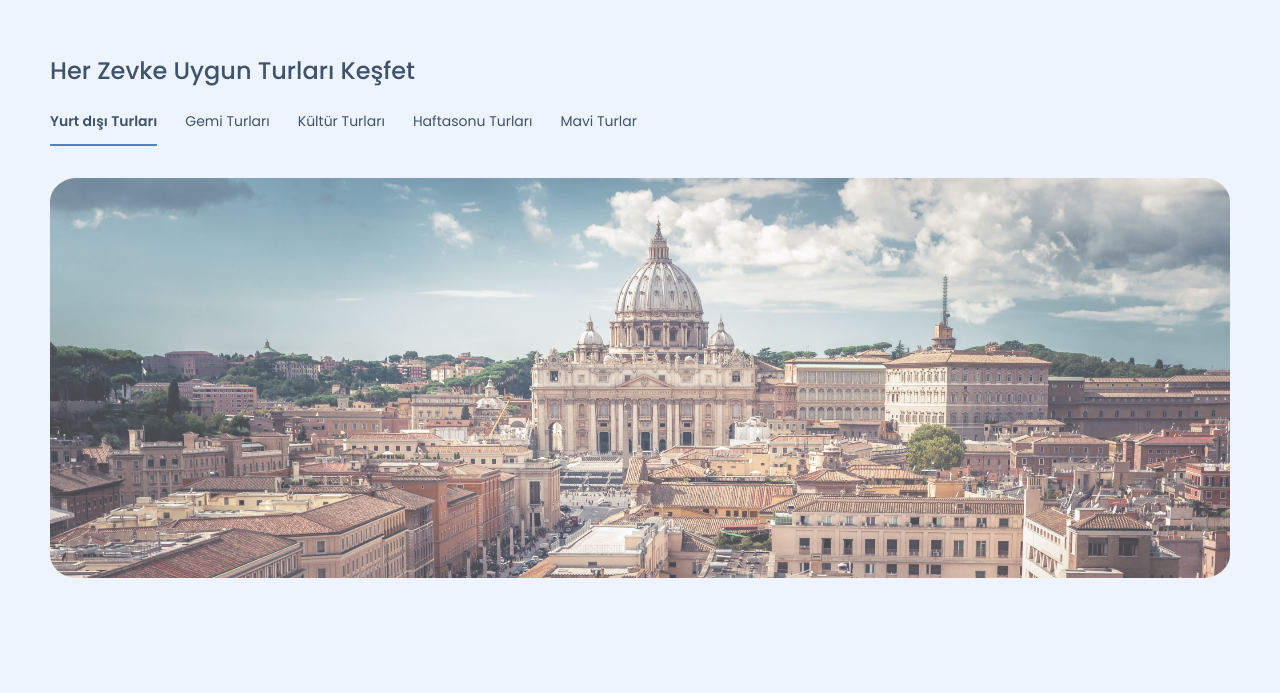
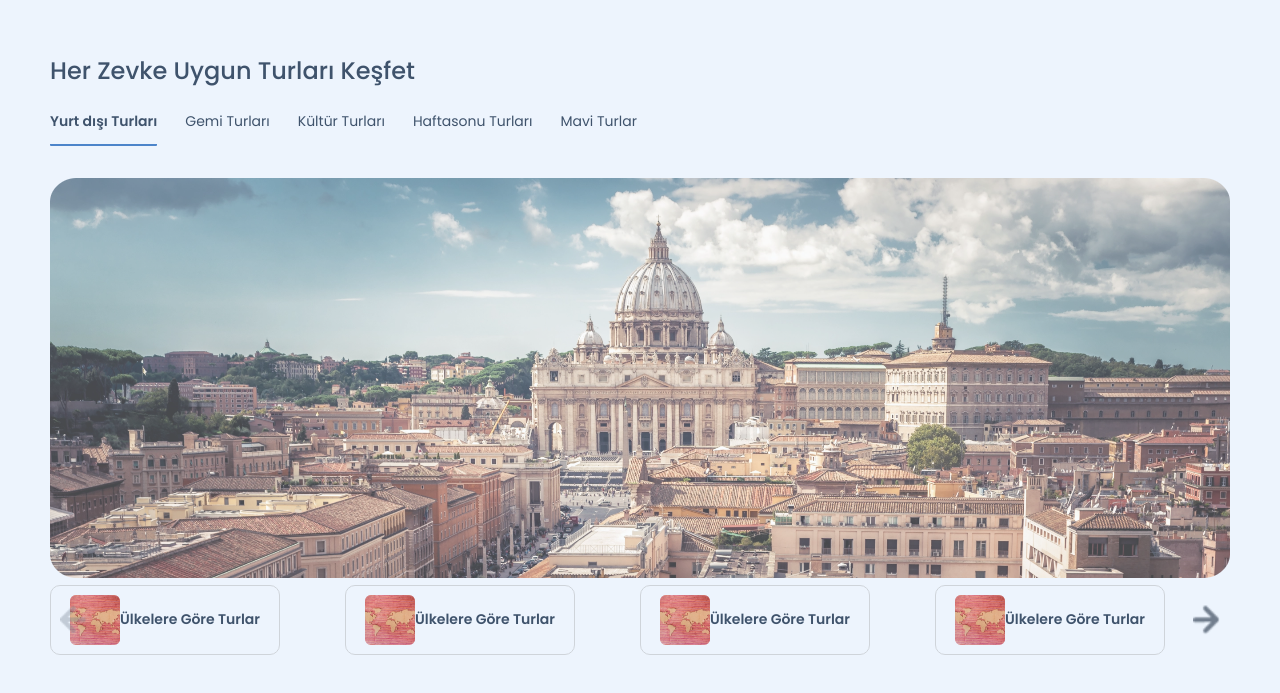
Before and after one commit to EmreManis/front-competition, a Next.js app: page / in a window 1280 px wide. Shown: the part 1657-2350 px from the top of the page. Built offline with nearby package versions, Linux system fonts and the light colour scheme.

Commit message:
carousel setup

```diff
--- /dev/null
+++ b/components/tourSection/Carousel.js
@@ -0,0 +1,50 @@
+import { Swiper, SwiperSlide } from "swiper/react";
+import { Navigation } from "swiper";
+import Image from "next/image";
+
+// Import Swiper styles
+import "swiper/css";
+import "swiper/css/navigation";
+import classes from "./carousel.module.css";
+
+import tatilBudur from "../../public/tour/tour1.png";
+
+const Slide = () => {
+  let slide = [];
+  for (let i = 0; i <= 8; i++) {
+    slide.push(
+      <SwiperSlide className="swiperItem" key={i}>
+        <div className="flex border borderRadius10 justify-center items-center swiperItem">
+          <Image src={tatilBudur} width={50} height={50} alt="tatil-budur" />
+          <h3 className="poppins14 poppinsSemiBold">Ülkelere Göre Turlar</h3>
+        </div>
+      </SwiperSlide>
+    );
+  }
+
+  return (
+    <div>
+      <Swiper
+        modules={[Navigation]}
+
+        slidesPerView={4}
+        // navigation={true}
+        className={classes.swiper}
+        navigation={{
+          nextEl: ".swiper-button-next",
+          prevEl: ".swiper-button-prev",
+        }}
+      >
+        <button>
+          <span className="swiper-button-prev" />
+        </button>
+        {slide}
+        <button>
+          <span className="swiper-button-next" />
+        </button>
+      </Swiper>
+    </div>
+  );
+};
+
+export default Slide;
--- a/components/tourSection/TourSection.js
+++ b/components/tourSection/TourSection.js
@@ -1,5 +1,6 @@
 import TourSectionMenu from "./TourSectionMenu";
 import TourAdv from "./TourAdv";
+import Slide from "./Carousel";
 
 import classes from "./tourSection.module.css"
 
@@ -9,7 +10,7 @@ const TourSection = () => {
       <div className={`width1360 borderRadius26 ${classes.tourSection}`}>
         <TourSectionMenu />
         <TourAdv />
-        <div></div>
+        <Slide />
       </div>
     </section>
   );
--- /dev/null
+++ b/components/tourSection/carousel.module.css
@@ -0,0 +1,8 @@
+.swiper {
+    width: 1180px;
+    height: 70px;
+  }
+
+  .swiper img {
+    opacity: 1;
+  }
--- a/styles/globals.css
+++ b/styles/globals.css
@@ -74,6 +74,10 @@
   border-radius: 26px;
 }
 
+.borderRadius10 {
+  border-radius: 10px;
+}
+
 .borderMenu {
   display: inline-block;
   padding-bottom: 0.75rem;
@@ -81,3 +85,37 @@
   border-radius: 1px;
   opacity: 1;
 }
+
+.swiper-button-next{
+  background-image: url("../public/carousel/forwardArrow.png");
+  background-repeat: no-repeat;
+  background-size: 100% auto;
+  background-position: center;
+  right: -16px;
+}
+
+.swiper-button-prev{
+  background-image: url("../public/carousel/backArrow.png");
+  background-repeat: no-repeat;
+  background-size: 100% auto;
+  background-position: center;
+}
+.swiper-button-prev, .swiper-button-prev.swiper-container-rtl .swiper-button-next {
+  left: -16px;
+  right: auto;
+
+}
+
+.swiper-button-next::after {
+  display: none;
+}
+
+.swiper-button-prev::after {
+  display: none;
+}
+
+.swiperItem {
+  width: 14.375rem;
+  height: 4.375rem;
+
+}
```
Also changed, not shown: components/introSection/carousel/carousel.module.css (line endings or trailing spaces), public/carousel/backArrow.png (added), public/carousel/forwardArrow.png (added).
